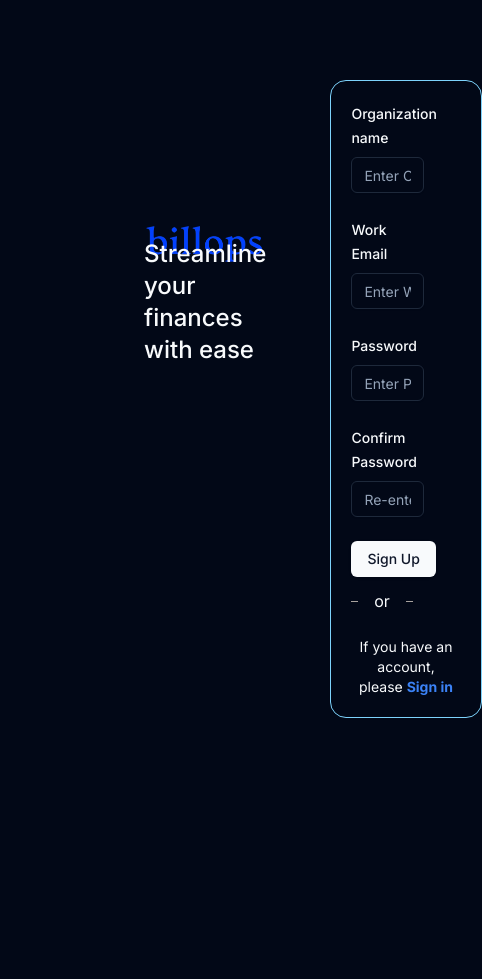
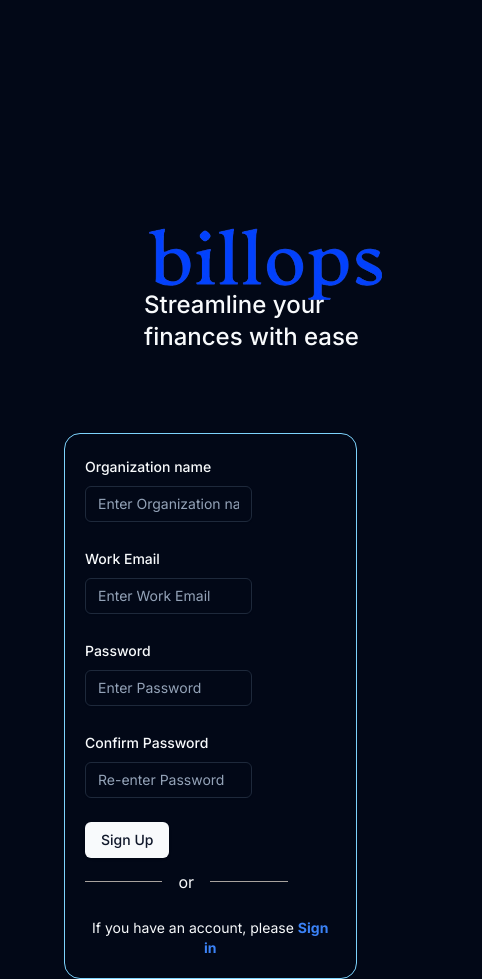
Before and after one commit to Abinash4567/billops, a Next.js app: page /register in a window 390 px wide. Shown: the whole page, 482 px wide, since content can reach past the window. Before the commit the page ends 844 px from the top, so only its background shows below. Built offline with nearby package versions, Linux system fonts and the light colour scheme.

Commit message:
minor fixes

```diff
--- a/src/app/(auth)/layout.tsx
+++ b/src/app/(auth)/layout.tsx
@@ -8,7 +8,7 @@ interface AuthLayoutProps {
 
 const AuthLayout: FC<AuthLayoutProps> = ({ children }) => {
     return (
-        <main className='flex min-h-screen '>
+        <main className='flex flex-col min-h-screen md:flex-row'>
             <div className='flex flex-col basis-1/2 justify-items-center mt-56 ml-36'>
             <Image
                 src={backgroundImage}
--- a/src/app/(auth)/register/page.tsx
+++ b/src/app/(auth)/register/page.tsx
@@ -144,6 +144,8 @@ export default function Login() {
 
                     <Button type="submit">Sign Up</Button>
                 </form>
+
+
                 <div className='mx-auto my-3 flex w-full items-center justify-evenly before:mr-4 before:block before:h-px before:flex-grow before:bg-stone-400 after:ml-4 after:block after:h-px after:flex-grow after:bg-stone-400 pr-12'>
                     or
                 </div>
--- a/src/components/common/header.tsx
+++ b/src/components/common/header.tsx
@@ -19,7 +19,7 @@ export default function header() {
         <div className='font-semibold text-sm p-3 m-1'><Link href='#'>Docs</Link></div>
         <div className='font-semibold text-sm p-3 m-1'><Link href='#'>Contact us</Link></div>
       </div>
-      <div className='font-semibold text-sm border border-blue-700 self-center p-2 rounded-3xl mr-5 bg-blue-700'><Link href='#'>Start building</Link></div>
+      <div className='font-semibold text-sm border border-blue-700 self-center p-2 rounded-3xl mr-5 bg-blue-700'><Link href='/login'>Start building</Link></div>
     </div>
   )
 }
```
